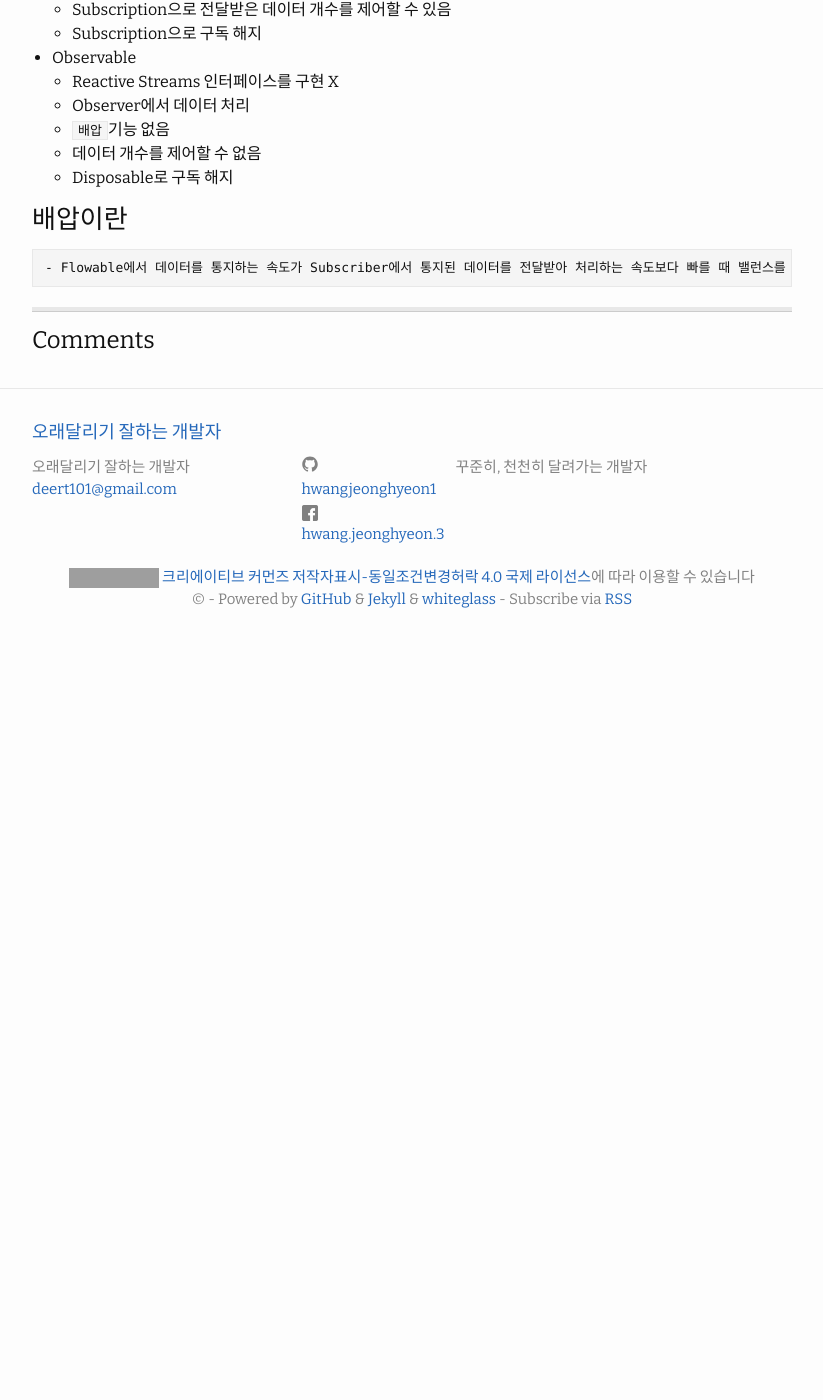
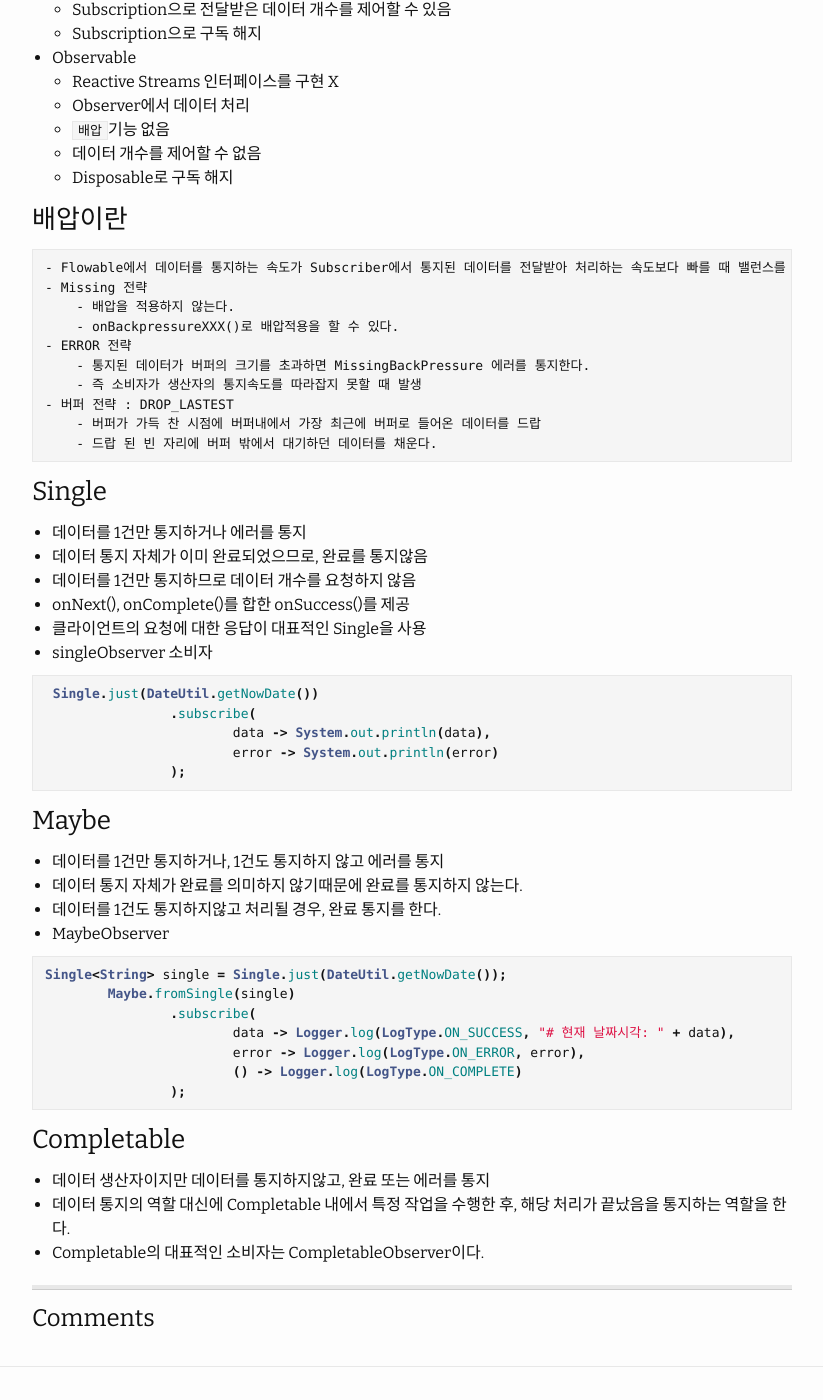
Before and after one commit to HWANGJEONGHYEON1/HWANGJEONGHYEON1.github.io, a Jekyll site: the page built from _posts/2021-08-03-스프링 ReactProgramming.md, in a window 1280 px wide and 1400 px high, scrolled down 1619 px. Shown: the whole window, without its empty margins (228-1051 px from the left). Built offline with Jekyll 4.4.1, drawn with Linux system fonts in a browser that asks for light colours; comment, search, counter and statistics services are not loaded; before the commit the page ends 2260 px from its top, so only the background shows below that; some of the changed text lies outside the part shown; grey boxes are pictures that could not be loaded.

Commit message:
[docs] rxJava study

````diff
--- a/_posts/2021-08-03-스프링 ReactProgramming.md
+++ b/_posts/2021-08-03-스프링 ReactProgramming.md
@@ -78,3 +78,50 @@ tags: [spring. reactprogramming]
 
 ### 배압이란
     - Flowable에서 데이터를 통지하는 속도가 Subscriber에서 통지된 데이터를 전달받아 처리하는 속도보다 빠를 때 밸런스를 맞추기위해 데이터 통지량을 제어하는 기능
+    - Missing 전략
+        - 배압을 적용하지 않는다.
+        - onBackpressureXXX()로 배압적용을 할 수 있다.
+    - ERROR 전략
+        - 통지된 데이터가 버퍼의 크기를 초과하면 MissingBackPressure 에러를 통지한다.
+        - 즉 소비자가 생산자의 통지속도를 따라잡지 못할 때 발생
+    - 버퍼 전략 : DROP_LASTEST
+        - 버퍼가 가득 찬 시점에 버퍼내에서 가장 최근에 버퍼로 들어온 데이터를 드랍
+        - 드랍 된 빈 자리에 버퍼 밖에서 대기하던 데이터를 채운다.
+
+### Single
+- 데이터를 1건만 통지하거나 에러를 통지
+- 데이터 통지 자체가 이미 완료되었으므로, 완료를 통지않음
+- 데이터를 1건만 통지하므로 데이터 개수를 요청하지 않음
+- onNext(), onComplete()를 합한 onSuccess()를 제공
+- 클라이언트의 요청에 대한 응답이 대표적인 Single을 사용
+- singleObserver 소비자
+
+```java
+ Single.just(DateUtil.getNowDate())
+                .subscribe(
+                        data -> System.out.println(data),
+                        error -> System.out.println(error)
+                );
+```
+
+
+### Maybe
+- 데이터를 1건만 통지하거나, 1건도 통지하지 않고 에러를 통지
+- 데이터 통지 자체가 완료를 의미하지 않기때문에 완료를 통지하지 않는다.
+- 데이터를 1건도 통지하지않고 처리될 경우, 완료 통지를 한다.
+- MaybeObserver
+
+```java
+Single<String> single = Single.just(DateUtil.getNowDate());
+        Maybe.fromSingle(single)
+                .subscribe(
+                        data -> Logger.log(LogType.ON_SUCCESS, "# 현재 날짜시각: " + data),
+                        error -> Logger.log(LogType.ON_ERROR, error),
+                        () -> Logger.log(LogType.ON_COMPLETE)
+                );
+```
+
+### Completable
+- 데이터 생산자이지만 데이터를 통지하지않고, 완료 또는 에러를 통지
+- 데이터 통지의 역할 대신에 Completable 내에서 특정 작업을 수행한 후, 해당 처리가 끝났음을 통지하는 역할을 한다.
+- Completable의 대표적인 소비자는 CompletableObserver이다.
````
Also changed, not shown: other parts of _posts/2021-08-03-스프링 ReactProgramming.md (+3 -3 lines), _posts/2021-08-03-스프링 webflux-1.md (added, +48 -0 lines).
